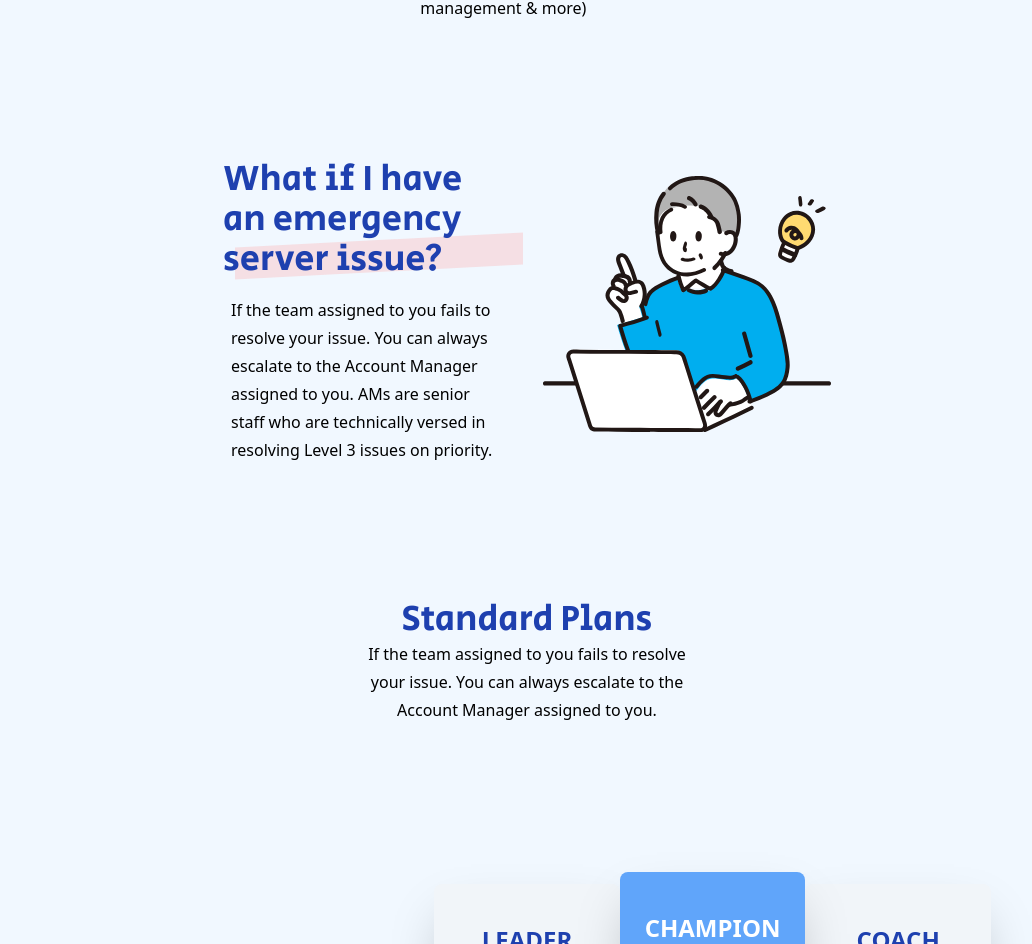
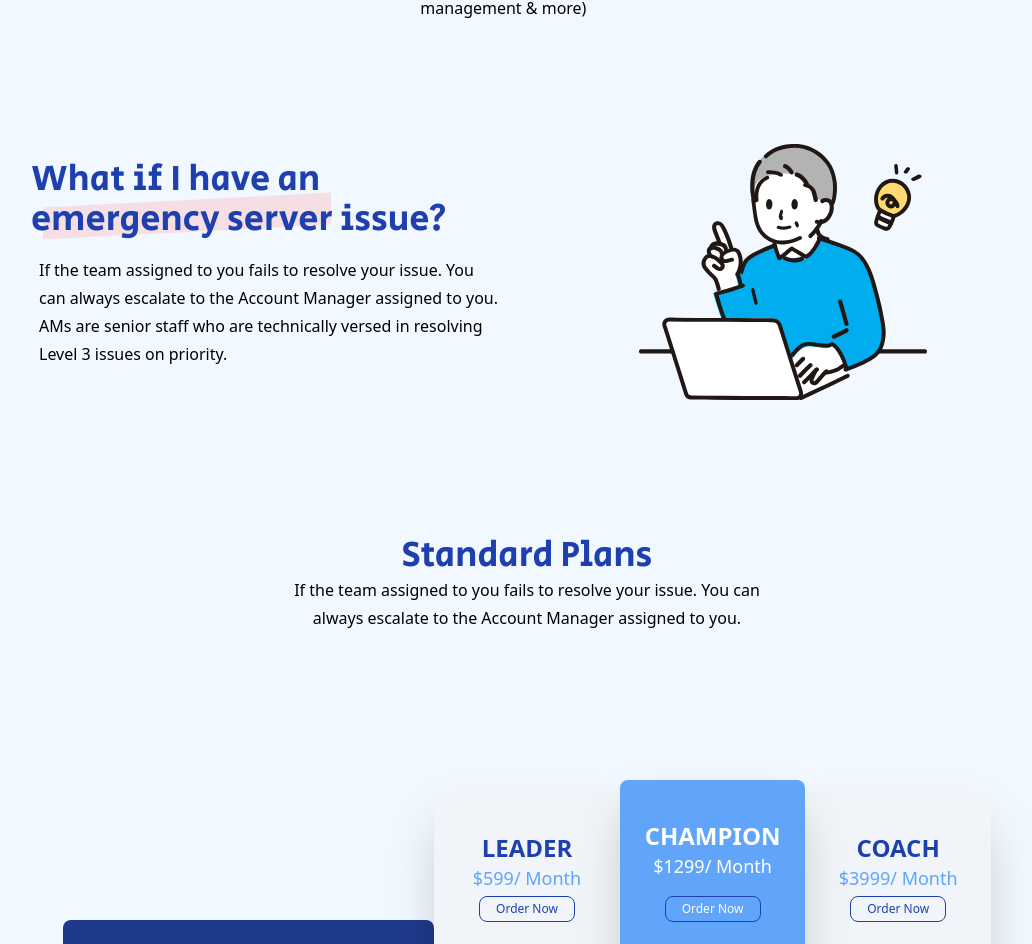
Before and after one commit to najeeb37/SupportSages, a Next.js app: page / in a window 1280 px wide. Shown: the part 1230-2174 px from the top of the page, without its empty margins (113-1145 px from the left). Built offline with nearby package versions, Linux system fonts and the light colour scheme.

Commit message:
changed some responsiveness in the Standard plan heading

```diff
--- a/src/app/page.jsx
+++ b/src/app/page.jsx
@@ -83,7 +83,7 @@ export default function Home() {
         </div>
       </section>
 
-      <section className="max-w-screen-lg grid md:grid-cols-2 lg:mx-80 lg:my-24 pb-10">
+      <section className="max-w-screen-lg grid md:grid-cols-2 lg:my-24 pb-10">
         <div className=" order-2 md:order-1">
           <h1 className="lg:text-4xl font-normal p-4 md:text-2xl text-xl text-blue-800 font-secular">What if I have an <span className="absolute lg:block bg-red-300 bg-opacity-30 -z-20 -skew-y-3 mx-1 md:mx-2 lg:mx-3 h-6 w-40 md:h-7 md:w-48 lg:h-8 lg:w-72"></span>emergency server issue?</h1>
           <p className="font-gray-700 font-light leading-7 px-6">If the team assigned to you fails to resolve your issue. You can always escalate to the Account Manager assigned to you. AMs are senior staﬀ who are technically versed in resolving Level 3 issues on priority.</p>
@@ -96,10 +96,10 @@ export default function Home() {
         </div>
       </section>
 
-      <section className="flex flex-row items-center justify-center mb-10 lg:mb-40">
+      <section className="max-w-screen-lg flex flex-row items-center justify-center mb-10 lg:mb-40">
         <div>
           <h1 className="lg:text-4xl text-center font-normal md:text-2xl text-2xl text-blue-800 font-secular ">Standard Plans</h1>
-           <p className="font-gray-700 font-light leading-7 mx-10 lg:mx-60 md:px-56 text-center">If the team assigned to you fails to resolve your issue. You can always escalate to the Account Manager assigned to you.</p>
+           <p className="font-gray-700 font-light leading-7 mx-10 md:px-56 text-center">If the team assigned to you fails to resolve your issue. You can always escalate to the Account Manager assigned to you.</p>
         </div>
       </section>
 
@@ -139,7 +139,7 @@ export default function Home() {
           <h1 className="md:text-2xl font-bold">LEADER</h1>
           <p className="text-blue-400">$599/ Month</p>
           <button className="border border-blue-800 rounded-lg p-1 md:py-1 md:px-4 text-xs">Order Now</button>
-          <ul className=" leading-9 p-8">
+          <ul className=" leading-9 p-8 ">
             <li><a href="">L1, L2 & L3</a></li>
             <li><a href="">Yes</a></li>
             <li><a href="">No</a></li>
```
